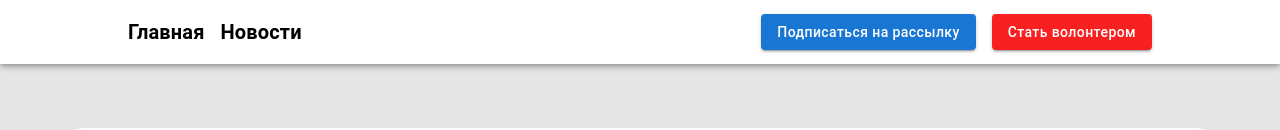
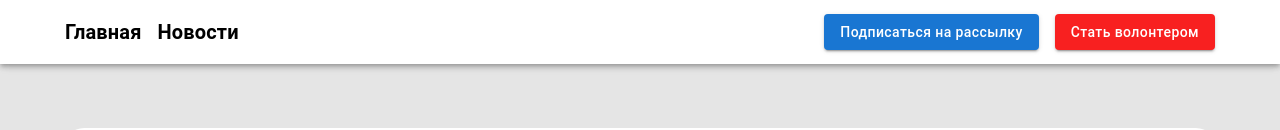
Before and after one commit to salavat876/rostelekom, a React (Create React App) app: page / in a window 1280 px wide. Shown: the top 130 px of the page. Built offline with nearby package versions, Linux system fonts and the light colour scheme.

Commit message:
navbar adapt2

```diff
--- a/src/components/Navbar.js
+++ b/src/components/Navbar.js
@@ -44,7 +44,7 @@ export default function NavBar() {
     }
   return (
     <Box sx={{ flexGrow: 1,position:'sticky' }}>
-      <AppBar   style={{backgroundColor:'#ffff'}} >
+      <AppBar style={{backgroundColor:'#ffff'}} >
         <Toolbar className={classes.toolbar}  sx={{
             display: "flex",
             justifyContent: "space-between",
@@ -52,7 +52,10 @@ export default function NavBar() {
               xs: "column",
               md: "row"
             },
-            width: "80%!important",
+            maxWidth: {
+              xs: "90%",
+              lg: "1150px"
+            },
             left: "50%",
             transform: "translateX(-50%)"
         }}>
```
